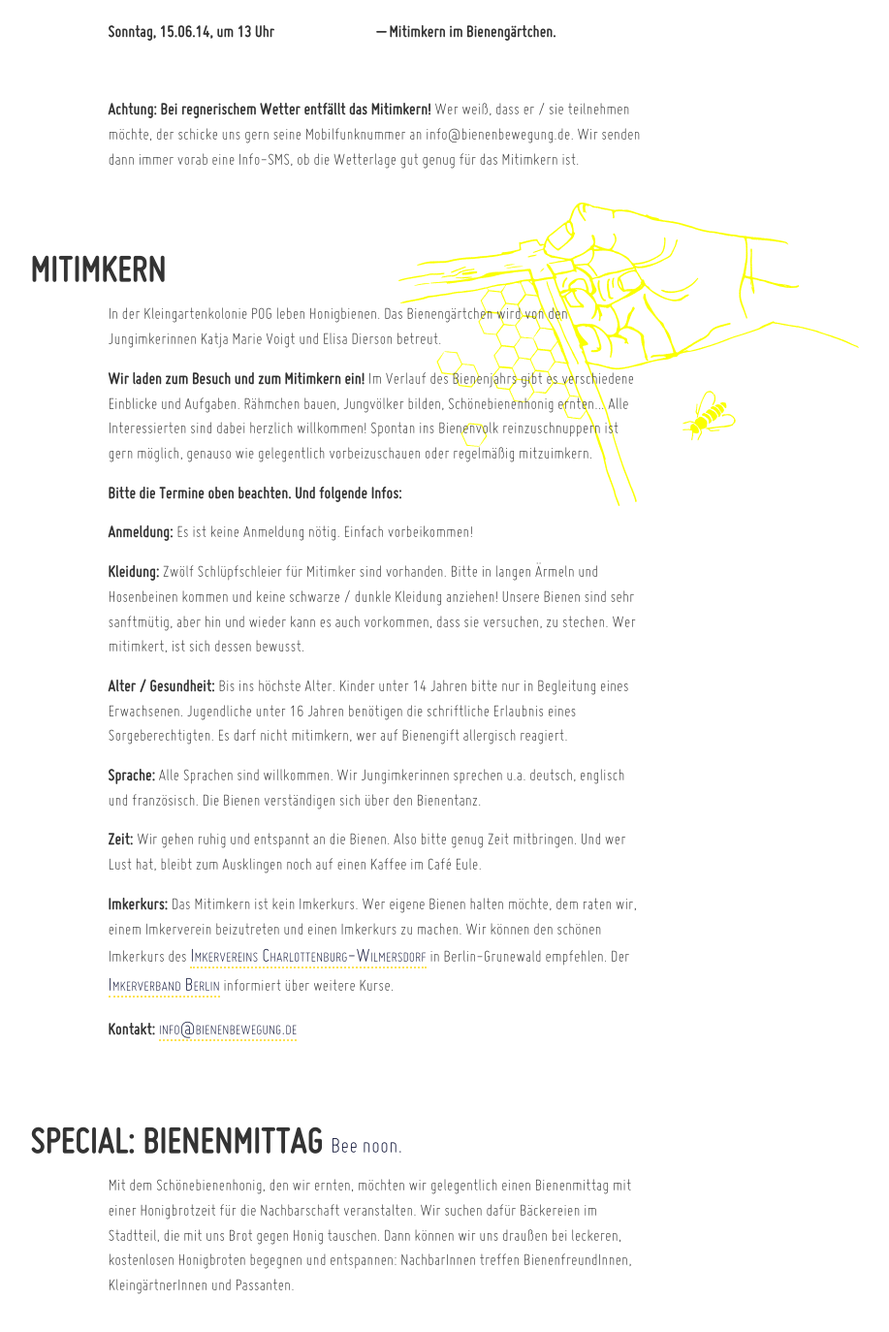
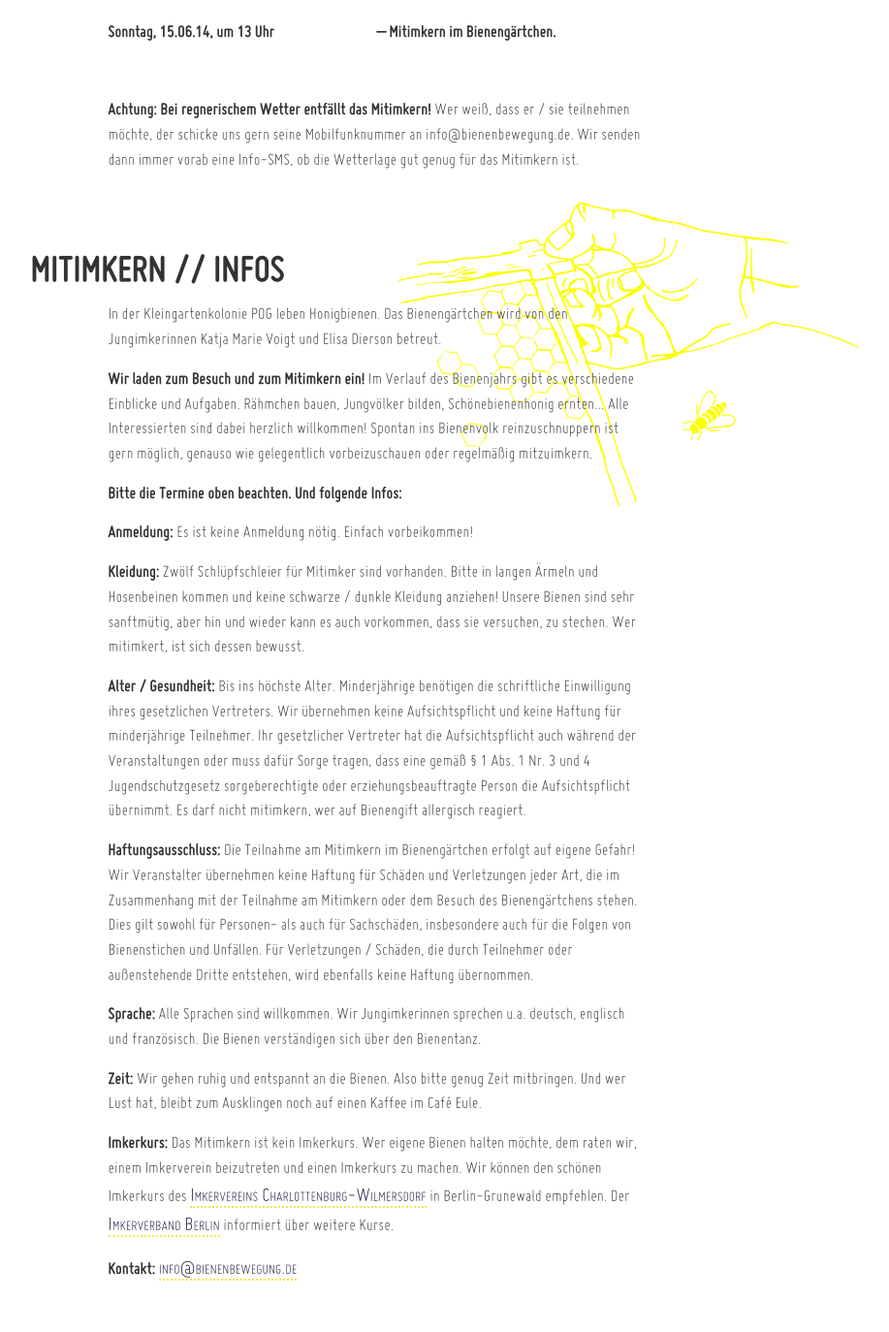
Before and after one commit to dieda/schoeneberg.berlin-bienenstadt.de, a Jekyll site: the page built from index.html, in a window 1280 px wide and 1400 px high, scrolled down 989 px. Shown: the top 1374 px of the window at 97% size, without its empty margins (251-1168 px from the left). Built offline with Jekyll 4.4.1, drawn with Linux system fonts in a browser that asks for light colours.

Commit message:
Updated index.html / Haftungsausschluss und Minderjährige

```diff
--- a/index.html
+++ b/index.html
@@ -84,7 +84,7 @@ nav:
 <strong>Achtung: Bei regnerischem Wetter entfällt das Mitimkern!</strong> Wer weiß, dass er / sie teilnehmen möchte, der schicke uns gern seine Mobilfunknummer an info@bienenbewegung.de. Wir senden dann immer vorab eine Info-SMS, ob die Wetterlage gut genug für das Mitimkern ist.
 
 <h2 id="mitimkern" class="hand-container">
-  Mitimkern
+  Mitimkern // Infos
   <div class="hand"></div>
 </h2>
 <p>
@@ -110,8 +110,14 @@ nav:
 
 <p>
   <strong>Alter / Gesundheit:</strong>
-  Bis ins höchste Alter. Kinder unter 14 Jahren bitte nur in Begleitung eines Erwachsenen. Jugendliche unter 16 Jahren benötigen die schriftliche Erlaubnis eines Sorgeberechtigten. Es darf nicht mitimkern, wer auf Bienengift allergisch reagiert.
+  Bis ins höchste Alter. Minderjährige benötigen die schriftliche Einwilligung ihres gesetzlichen Vertreters. Wir übernehmen keine Aufsichtspflicht und keine Haftung für minderjährige Teilnehmer. Ihr gesetzlicher Vertreter hat die Aufsichtspflicht auch während der Veranstaltungen oder muss dafür Sorge tragen, dass eine gemäß § 1 Abs. 1 Nr. 3 und 4 Jugendschutzgesetz sorgeberechtigte oder erziehungsbeauftragte Person die Aufsichtspflicht übernimmt. Es darf nicht mitimkern, wer auf Bienengift allergisch reagiert.
 </p>
+
+<p>
+  <strong>Haftungsausschluss:</strong>
+  Die Teilnahme am Mitimkern im Bienengärtchen erfolgt auf eigene Gefahr! Wir Veranstalter übernehmen keine Haftung für Schäden und Verletzungen jeder Art, die im Zusammenhang mit der Teilnahme am Mitimkern oder dem Besuch des Bienengärtchens stehen. Dies gilt sowohl für Personen- als auch für Sachschäden, insbesondere auch für die Folgen von Bienenstichen und Unfällen. Für Verletzungen / Schäden, die durch Teilnehmer oder außenstehende Dritte entstehen, wird ebenfalls keine Haftung übernommen.
+</p>
+
 <p>
   <strong>Sprache:</strong>
   Alle Sprachen sind willkommen. Wir Jungimkerinnen sprechen u.a. deutsch, englisch und französisch. Die Bienen verständigen sich über den Bienentanz.
```
